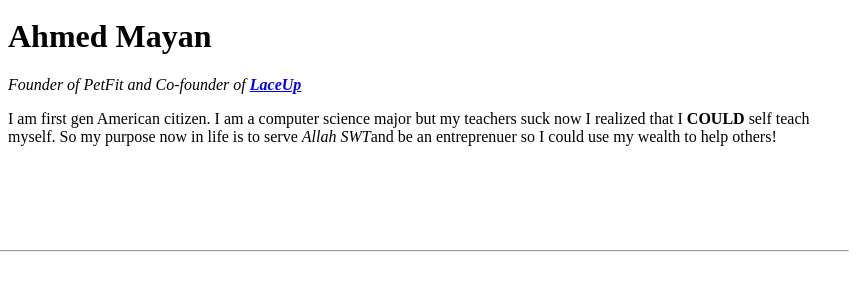
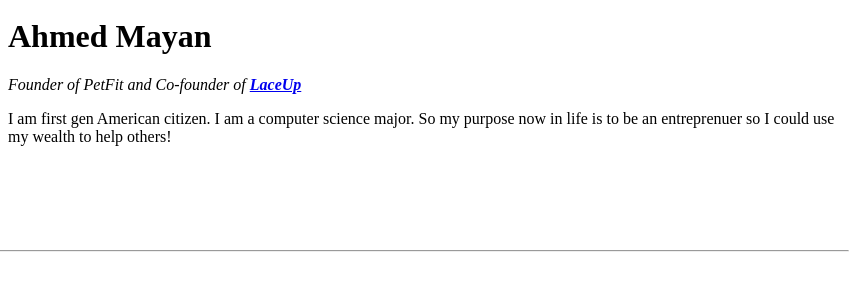
Before and after one commit to Newkid-sys/cv, a plain HTML site: page index.html in a window 1280 px wide. Shown: the part 92-400 px from the top of the page, 423-1280 px from the left. Drawn offline with Linux system fonts and the light colour scheme.

Commit message:
Update index.html

```diff
--- a/index.html
+++ b/index.html
@@ -11,9 +11,8 @@
     <td><h1>Ahmed Mayan</h1>
     <i>Founder of PetFit and Co-founder of <strong><a href="https://www.fitbit.com/home">LaceUp</a></strong></i>
     <br>
-    <p>I am first gen American citizen. I am a computer science major but my teachers suck
-      now I realized that I <strong>COULD</strong> self teach myself. So my purpose now
-      in life is to serve <em>Allah SWT</em>and be an entreprenuer so I could use my wealth to help others!
+    <p>I am first gen American citizen. I am a computer science major. So my purpose now
+      in life is to be an entreprenuer so I could use my wealth to help others!
     </p></td>
   </tr>
 </table>
```
